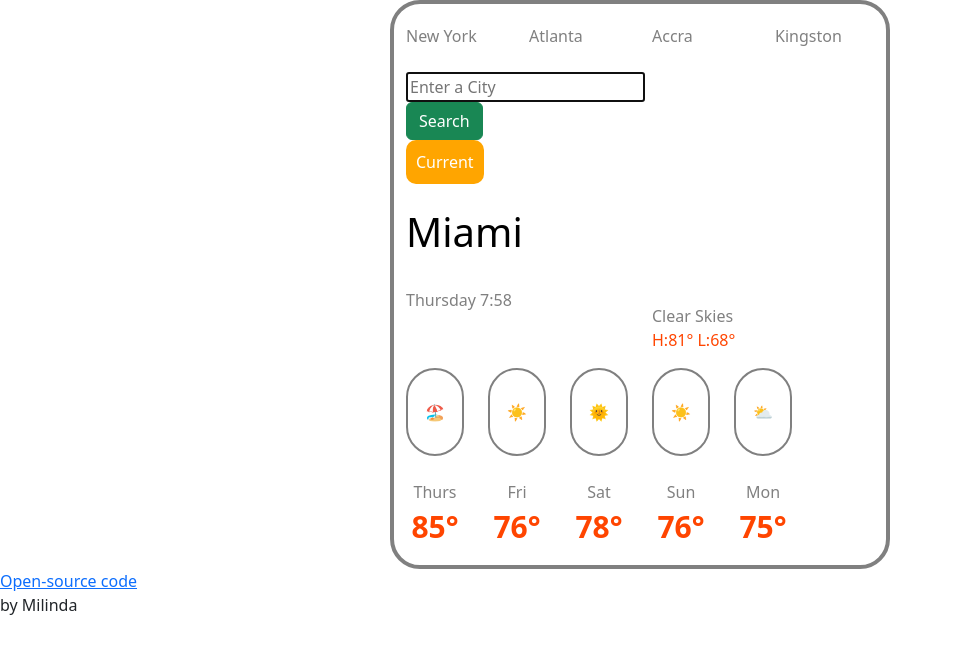
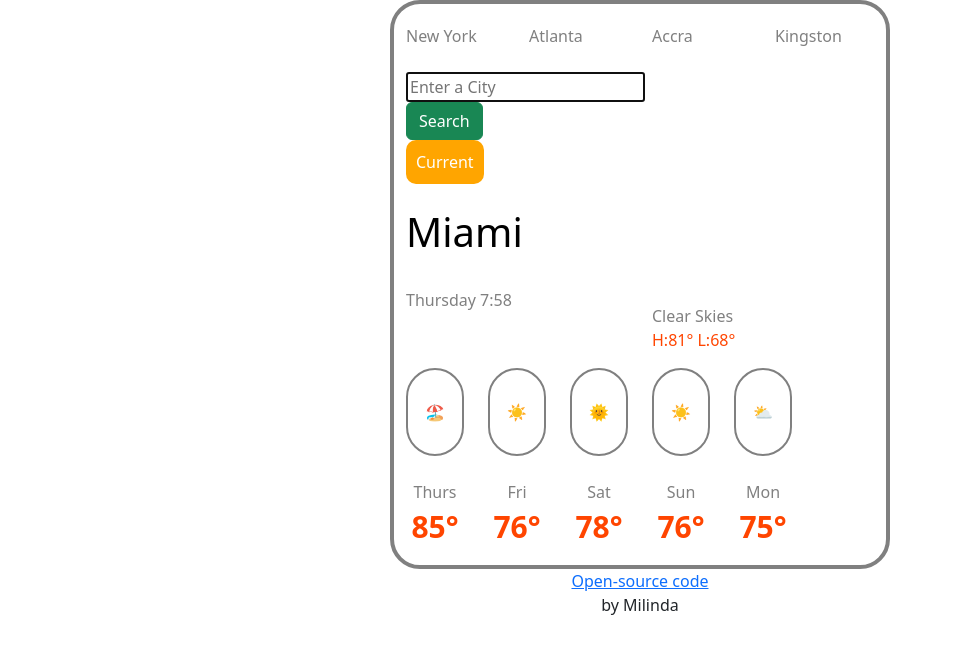
Before and after one commit to onemilindasmith/weather-app-test, a plain HTML site: page index.html in a window 1280 px wide. Shown: the whole page, without its empty margins (0-953 px from the left). Drawn offline with nearby package versions, Linux system fonts and the light colour scheme; no server answers.

Commit message:
Centered the opensource info

```diff
--- a/index.html
+++ b/index.html
@@ -97,7 +97,7 @@
 
     </div>
 
-    <div class= opensource>
+    <div class="opensource">
     <a href="https://github.com/onemilindasmith/weather-app-test">Open-source code</a><p>by Milinda</p>
 </div>
 
--- a/style.css
+++ b/style.css
@@ -59,3 +59,8 @@ h1 {
   display: block;
   text-align: center;
 }
+
+.opensource {
+  text-align: center;
+
+}
```
